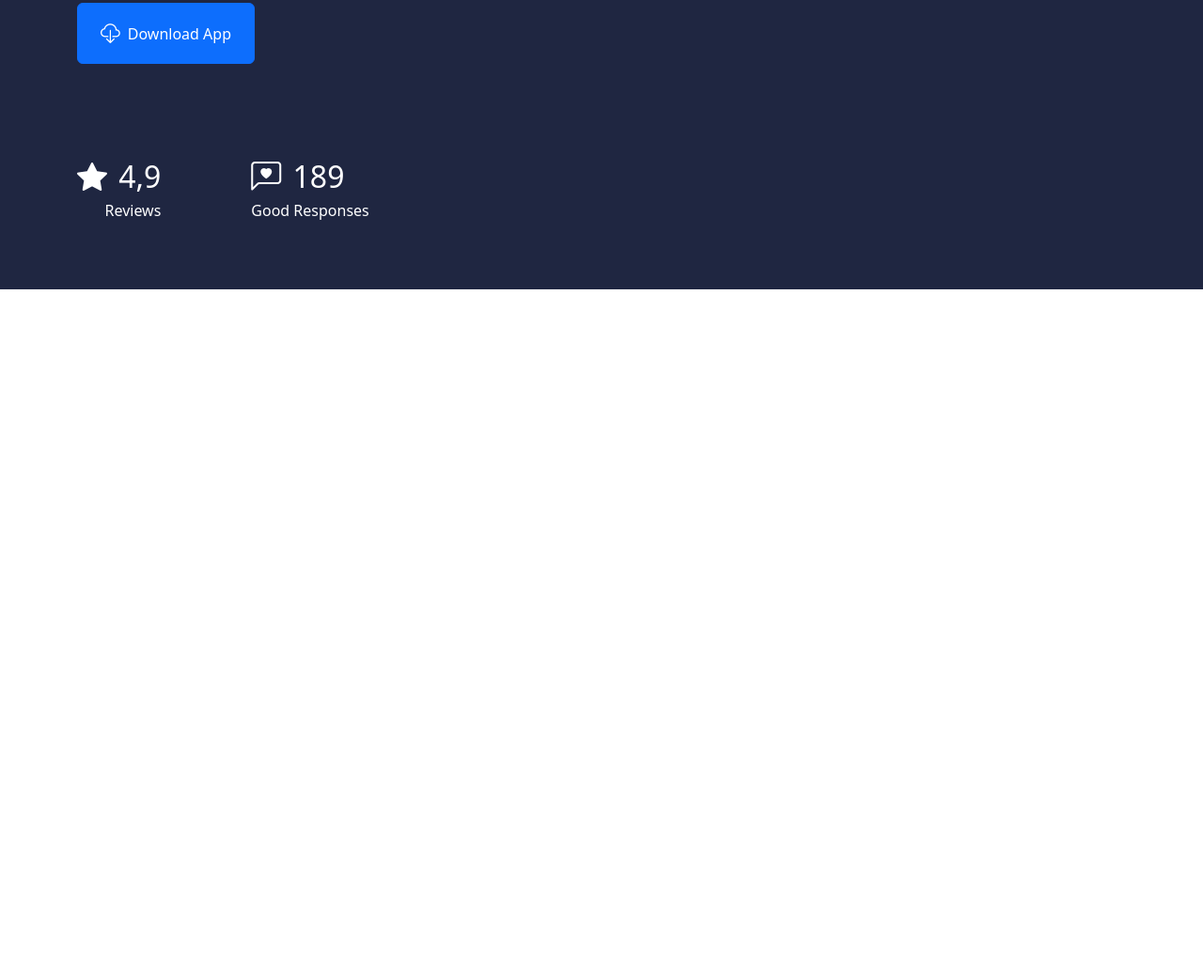
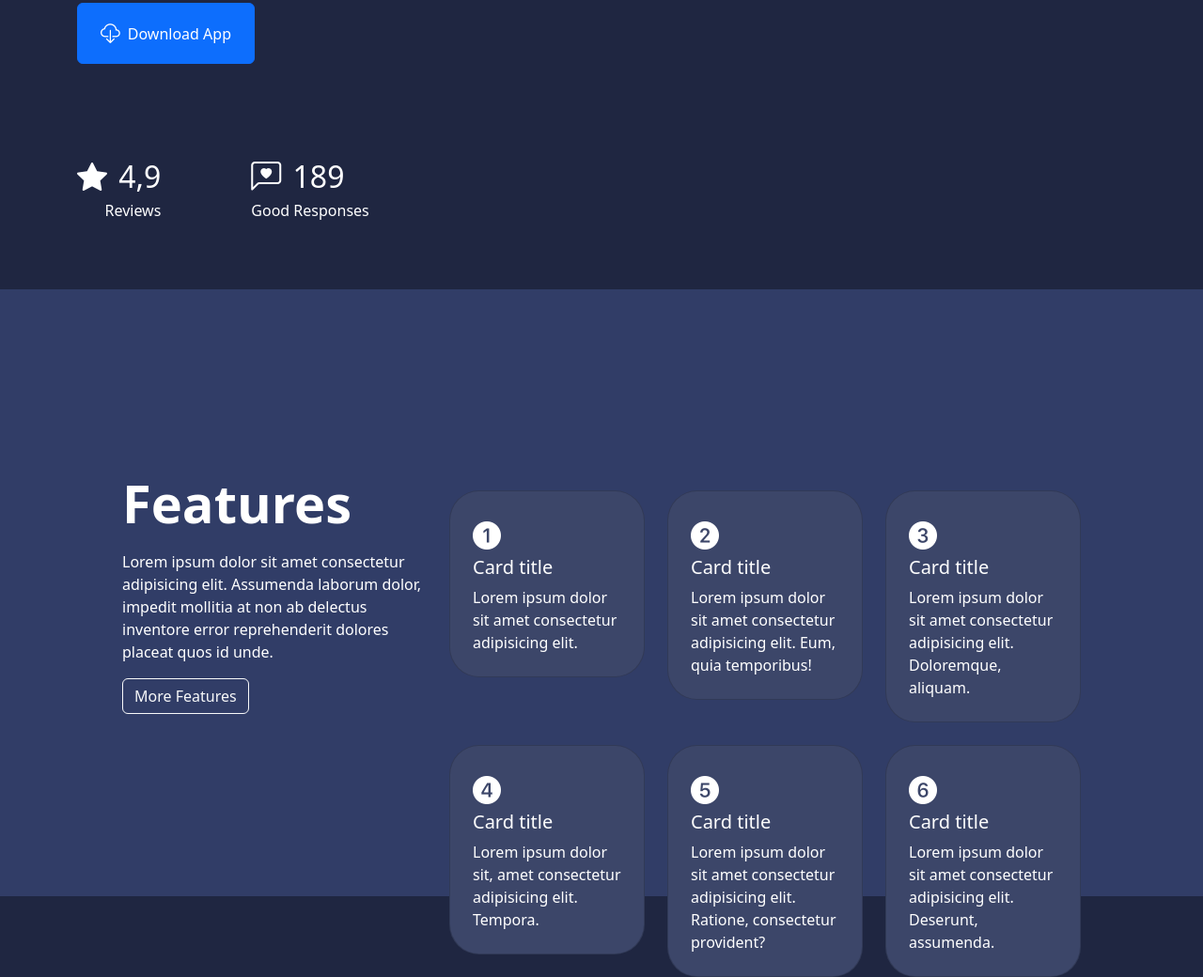
Before and after one commit to tsoysal/bootstrap-studentka, a plain HTML site: page index.html in a window 1280 px wide. Shown: the part 578-1618 px from the top of the page at 94% size. Before the commit the page ends 886 px from the top, so only its background shows below. Drawn offline with nearby package versions, Linux system fonts and the light colour scheme.

Commit message:
Create features section

```diff
--- a/index.html
+++ b/index.html
@@ -15,7 +15,7 @@
       href="https://cdn.jsdelivr.net/npm/bootstrap-icons@1.10.5/font/bootstrap-icons.css"
     />
   </head>
-  <body>
+  <body style="background-color: #1f2641">
     <!--Navbar-->
     <nav
       class="navbar navbar-expand-lg navbar-dark pt-4"
@@ -59,7 +59,10 @@
     </nav>
 
     <!--Hero Section-->
-    <section class="hero text-white vh-100 d-flex align-items-center" style="background-color: #1f2641">
+    <section
+      class="hero text-white vh-100 d-flex align-items-center text-center text-md-start"
+      style="background-color: #1f2641"
+    >
       <div class="container">
         <div class="row">
           <div class="col-md">
@@ -70,7 +73,7 @@
               Networking with lecturer and also collegiate
             </p>
             <button
-              class="btn btn-primary mb-4 d-flex px-4 py-3 gap-2 align-items-center"
+              class="btn btn-primary mb-4 d-flex px-4 py-3 gap-2 align-items-center mx-auto ms-md-0"
             >
               <i class="bi bi-cloud-download" style="font-size: 1.3rem"></i
               >Download App
@@ -90,11 +93,129 @@
             </div>
           </div>
           <div class="col-md">
-            <img class="img-fluid" src="./hero.png" alt="" />
+            <img class="img-fluid px-3 px-md-0" src="./hero.png" alt="" />
           </div>
         </div>
       </div>
     </section>
+
+    <!--Features-->
+    <div
+      class="features text-white px-4 py-3"
+      style="background-color: #313d67"
+    >
+      <div class="container">
+        <div class="row p-5 align-items-center">
+          <div class="col-xl-4">
+            <h2 class="display-4 fw-bold mb-3">Features</h2>
+            <p class="mb-3">
+              Lorem ipsum dolor sit amet consectetur adipisicing elit. Assumenda
+              laborum dolor, impedit mollitia at non ab delectus inventore error
+              reprehenderit dolores placeat quos id unde.
+            </p>
+            <button class="btn btn-outline-light">More Features</button>
+          </div>
+
+          <div class="col-xl-8 col-sm-12">
+            <div
+              class="row row-cols-3 row-gap-4 position-relative"
+              style="top: 150px"
+            >
+              <div class="col">
+                <div
+                  class="card text-white rounded-5 p-2"
+                  style="background-color: #3c4669"
+                >
+                <div class="card-body">
+                    <i class="bi bi-1-circle-fill" style="font-size: 30px;"></i>
+                    <h5 class="card-title">Card title</h5>
+                    <p class="card-text">
+                      Lorem ipsum dolor sit amet consectetur adipisicing elit.
+                    </p>
+                  </div>
+                </div>
+              </div>
+              <div class="col">
+                <div
+                  class="card text-white rounded-5 p-2"
+                  style="background-color: #3c4669"
+                >
+                <div class="card-body">
+                    <i class="bi bi-2-circle-fill" style="font-size: 30px;"></i>
+                    <h5 class="card-title">Card title</h5>
+                    <p class="card-text">
+                      Lorem ipsum dolor sit amet consectetur adipisicing elit.
+                      Eum, quia temporibus!
+                    </p>
+                  </div>
+                </div>
+              </div>
+              <div class="col">
+                <div
+                  class="card text-white rounded-5 p-2"
+                  style="background-color: #3c4669"
+                >
+                <div class="card-body">
+                    <i class="bi bi-3-circle-fill" style="font-size: 30px;"></i>
+                    <h5 class="card-title">Card title</h5>
+                    <p class="card-text">
+                      Lorem ipsum dolor sit amet consectetur adipisicing elit.
+                      Doloremque, aliquam.
+                    </p>
+                  </div>
+                </div>
+              </div>
+              <div class="col">
+                <div
+                  class="card text-white rounded-5 p-2"
+                  style="background-color: #3c4669"
+                >
+                <div class="card-body">
+                    <i class="bi bi-4-circle-fill" style="font-size: 30px;"></i>
+                    <h5 class="card-title">Card title</h5>
+                    <p class="card-text">
+                      Lorem ipsum dolor sit, amet consectetur adipisicing elit.
+                      Tempora.
+                    </p>
+                  </div>
+                </div>
+              </div>
+              <div class="col">
+                <div
+                  class="card text-white rounded-5 p-2"
+                  style="background-color: #3c4669"
+                >
+                <div class="card-body">
+                    <i class="bi bi-5-circle-fill" style="font-size: 30px;"></i>
+                    <h5 class="card-title">Card title</h5>
+                    <p class="card-text">
+                      Lorem ipsum dolor sit amet consectetur adipisicing elit.
+                      Ratione, consectetur provident?
+                    </p>
+                  </div>
+                </div>
+              </div>
+              <div class="col">
+                <div
+                  class="card text-white rounded-5 p-2"
+                  style="background-color: #3c4669"
+                >
+                  <div class="card-body">
+                    <i class="bi bi-6-circle-fill" style="font-size: 30px;"></i>
+                    <h5 class="card-title">Card title</h5>
+                    <p class="card-text">
+                      Lorem ipsum dolor sit amet consectetur adipisicing elit.
+                      Deserunt, assumenda.
+                    </p>
+                  </div>
+                </div>
+              </div>
+            </div>
+          </div>
+        </div>
+      </div>
+    </div>
+
     <!--Bootstrap CDN JS-->
     <script src="https://cdn.jsdelivr.net/npm/bootstrap@5.3.1/dist/js/bootstrap.bundle.min.js
     "></script>
```
